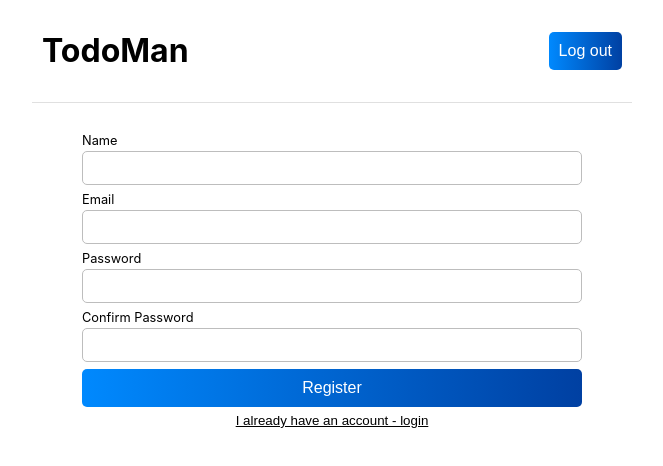
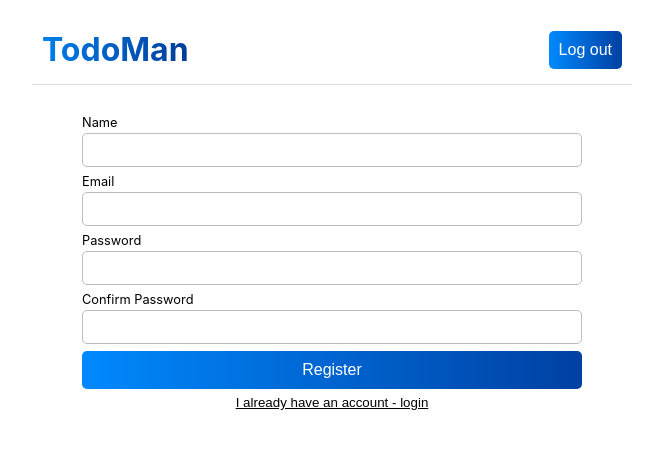
Before and after one commit to danivijay/to-do-frontend, a React (Create React App) app in the folder client/: page / in a window 1280 px wide. Shown: the top 466 px of the page, without its empty margins (308-971 px from the left). Built offline with nearby package versions, Linux system fonts and the light colour scheme.

Commit message:
feat(fe): gradient title

```diff
--- a/client/src/components/composites/NavBar.jsx
+++ b/client/src/components/composites/NavBar.jsx
@@ -12,12 +12,12 @@ const Wrapper = styled.div`
 const Container = styled.div`
   display: flex;
   justify-content: space-between;
-  padding: 10px;
+  padding: 30px 10px 15px 10px;
   align-items: center;
   border-bottom: 1px #e0e0e0 solid;
 `;
 
-const Title = styled.div`
+const TitleBlock = styled.div`
   align-self: auto;
 `;
 
@@ -25,20 +25,32 @@ const Links = styled.div`
   align-self: auto;
 `;
 
+const Title = styled.h1`
+  margin: 0;
+  background: rgb(0, 127, 235);
+  background: linear-gradient(
+    90deg,
+    rgba(0, 127, 235, 1) 0%,
+    rgba(0, 60, 152, 1) 100%
+  );
+  -webkit-background-clip: text;
+  -webkit-text-fill-color: transparent;
+`;
+
 const NavBar = () => {
   return (
     <Wrapper>
       <Container>
-        <Title>
-          <h1>
+        <TitleBlock>
+          <Title>
             <NavLink
               to="/todo"
-              style={{ color: "black", textDecoration: "none" }}
+              style={{ color: "inherit", textDecoration: "none" }}
             >
               TodoMan
             </NavLink>
-          </h1>
-        </Title>
+          </Title>
+        </TitleBlock>
         <Links>
           <Button fullWidth>Log out</Button>
         </Links>
```
